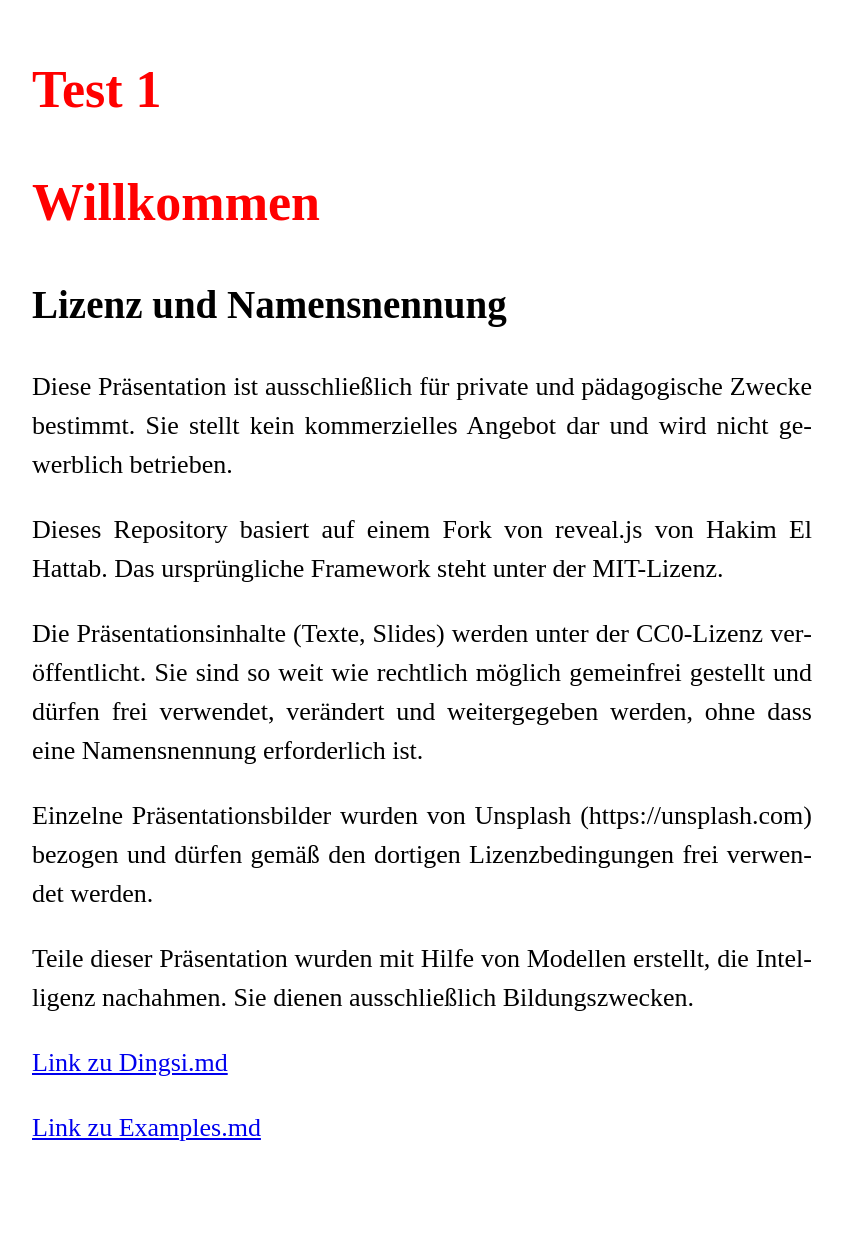
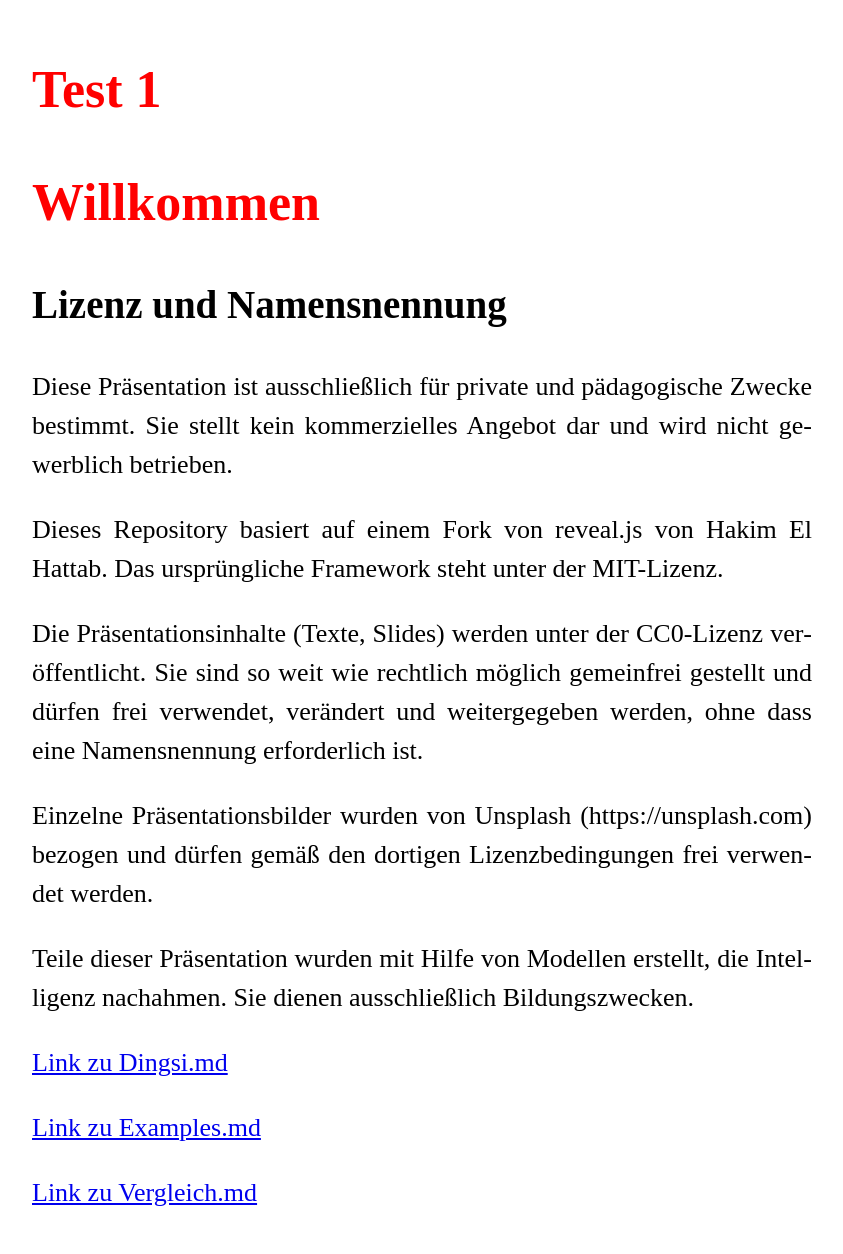
Before and after one commit to MonaLgbt/MonaLgbt.github.io, a Jekyll site: the page built from index.md, in a window 1280 px wide. Shown: the whole page, without its empty margins (218-1061 px from the left). Built offline with Jekyll 4.4.1, drawn with Linux system fonts in a browser that asks for light colours; before the commit the page ends 1189 px from its top, so only the background shows below that.

Commit message:
Update index.md

```diff
--- a/index.md
+++ b/index.md
@@ -20,3 +20,5 @@ Teile dieser Präsentation wurden mit Hilfe von Modellen erstellt, die Intellige
 [Link zu Dingsi.md](pages/Dingsi.md)
 
 [Link zu Examples.md](pages/Examples.md)
+
+[Link zu Vergleich.md](pages/Vergleich.md)
```
